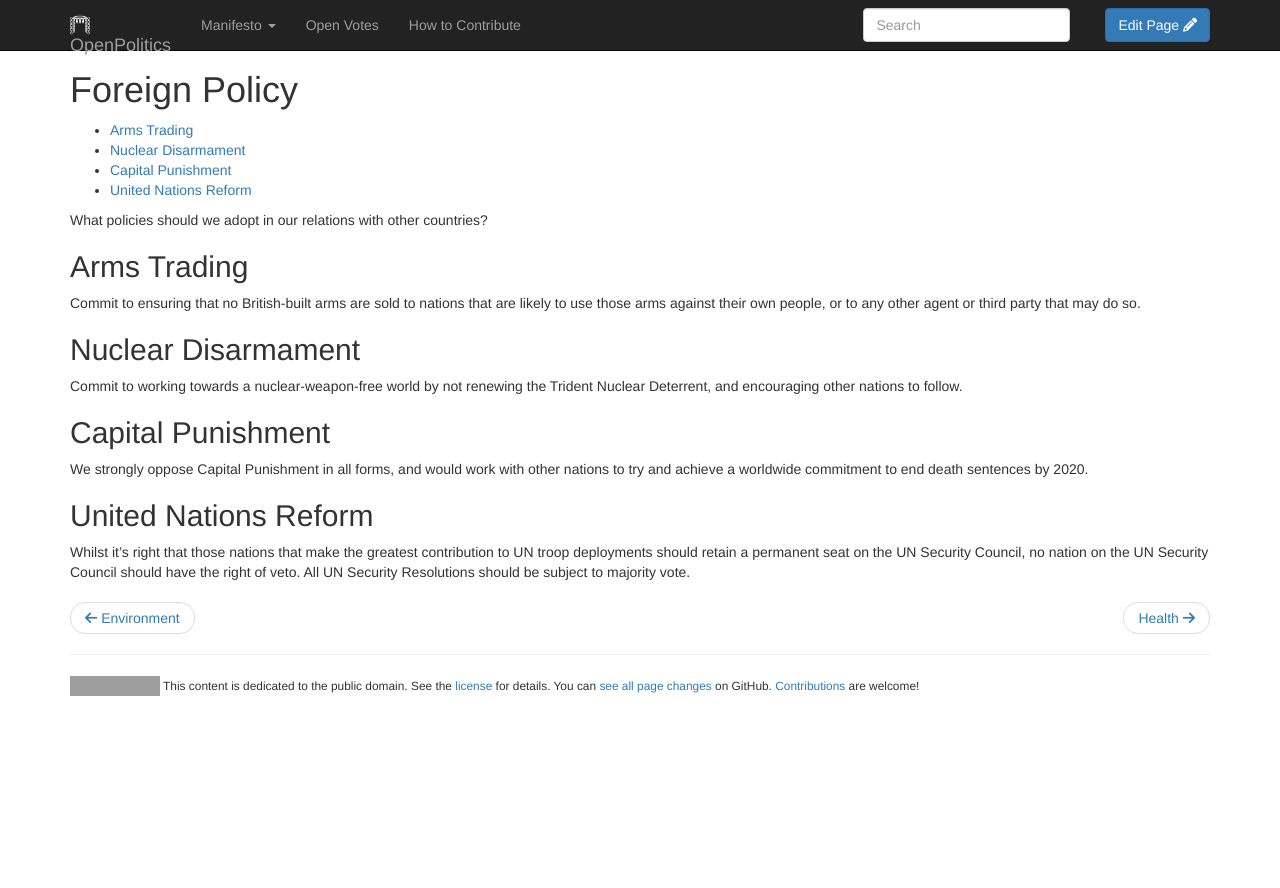
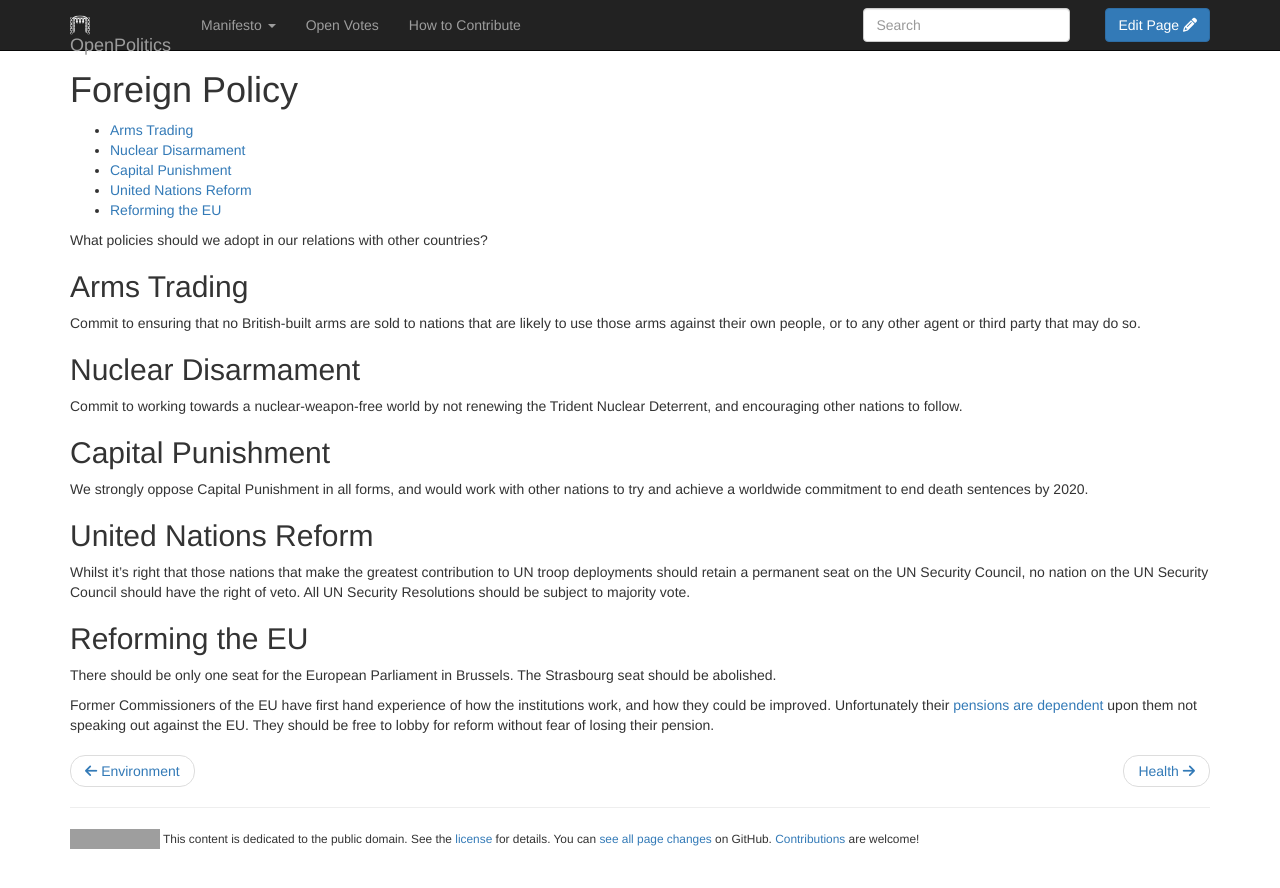
Before and after one commit to openpolitics/manifesto, a Jekyll site: the page built from manifesto/foreign_policy.md, in a window 1280 px wide. Shown: the top 888 px of the page. Built offline with Jekyll 4.4.1, drawn with Linux system fonts in a browser that asks for light colours; nearby versions of some CDN libraries; library files that are not in the unit come from our copies; grey boxes are pictures that could not be loaded.

Commit message:
Reforming the EU

```diff
--- a/manifesto/foreign_policy.md
+++ b/manifesto/foreign_policy.md
@@ -3,6 +3,7 @@ title: Foreign Policy
 layout: policy
 published: true
 ---
+
 * table of contents
 {:toc}
 
@@ -23,3 +24,9 @@ We strongly oppose Capital Punishment in all forms, and would work with other na
 ## United Nations Reform
 
 Whilst it's right that those nations that make the greatest contribution to UN troop deployments should retain a permanent seat on the UN Security Council, no nation on the UN Security Council should have the right of veto. All UN Security Resolutions should be subject to majority vote.
+
+## Reforming the EU
+
+There should be only one seat for the European Parliament in Brussels. The Strasbourg seat should be abolished.
+
+Former Commissioners of the EU have first hand experience of how the institutions work, and how they could be improved. Unfortunately their [pensions are dependent](http://www.telegraph.co.uk/news/politics/labour/4996440/Lord-Mandelson-must-remain-loyal-to-EU-to-guarantee-pension.html) upon them not speaking out against the EU. They should be free to lobby for reform without fear of losing their pension.
```
